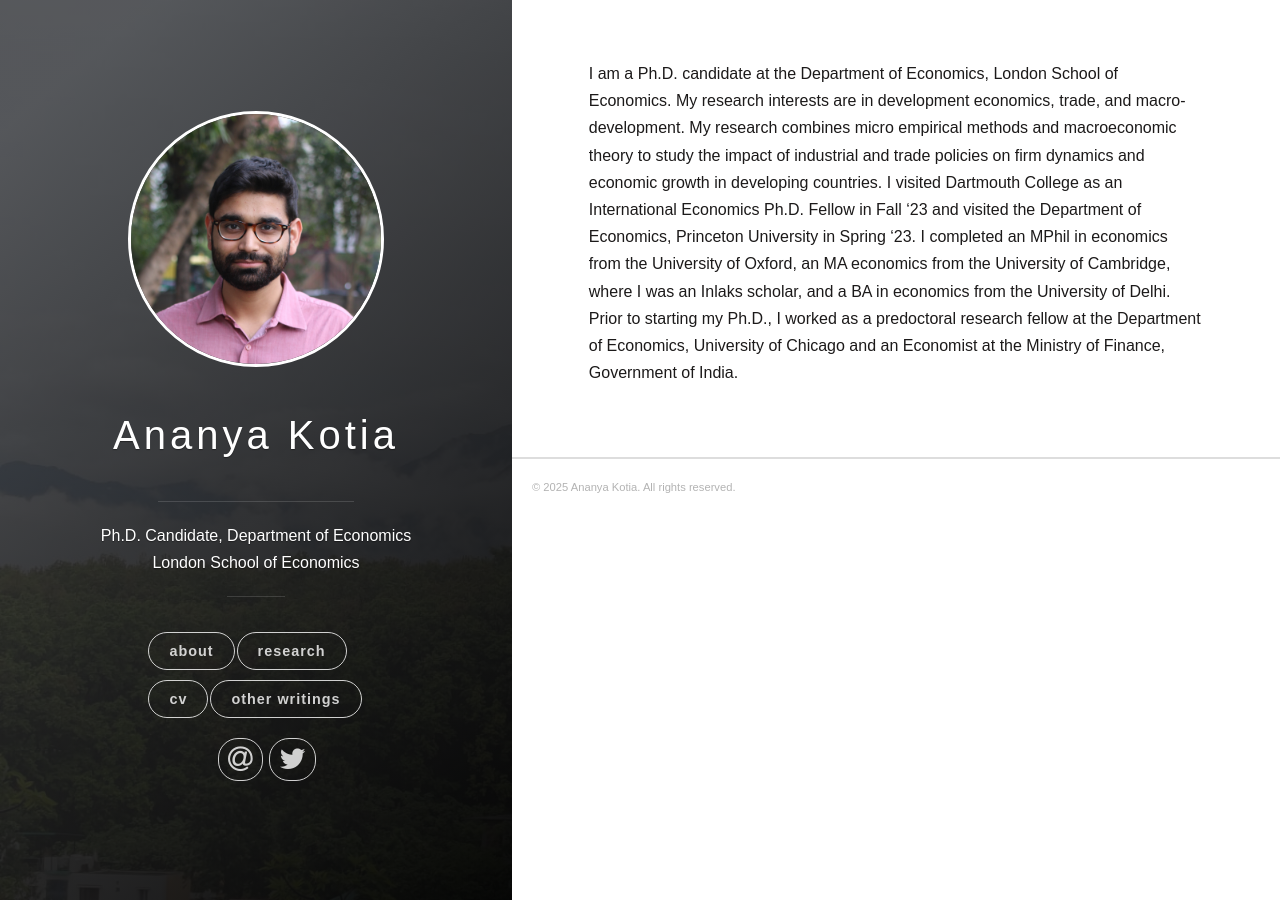
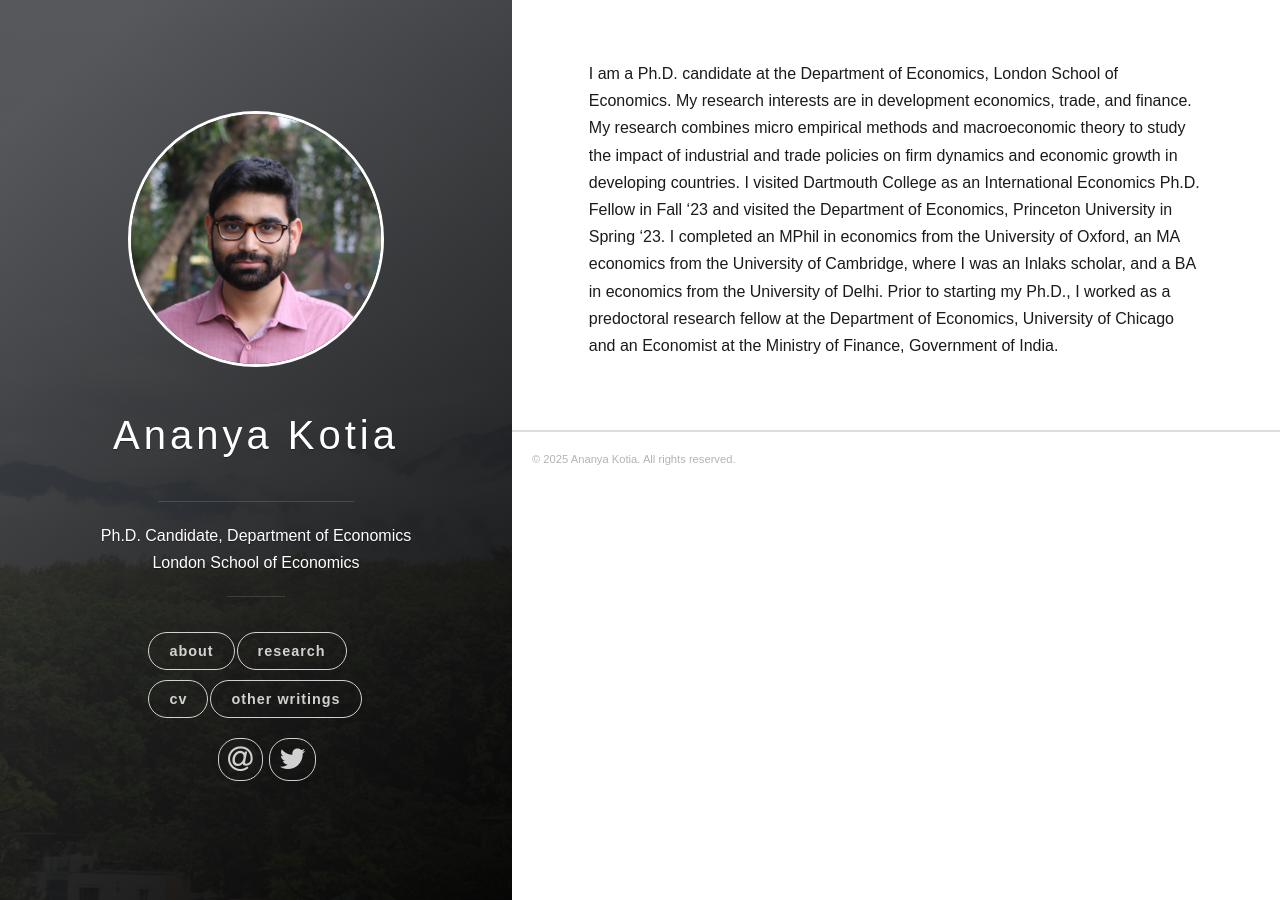
Before and after one commit to ananyakotia/ananyakotia.github.io, a Jekyll site: the page built from _posts/2018-06-14-about.markdown, in a window 1280 px wide. Built offline with Jekyll 4.4.1, drawn with Linux system fonts in a browser that asks for light colours; nearby versions of some CDN libraries; some web fonts are replaced; a style sheet for code colours, icons or effects is not loaded.

Commit message:
update cv

```diff
--- a/_posts/2018-06-14-about.markdown
+++ b/_posts/2018-06-14-about.markdown
@@ -4,4 +4,4 @@ categories: [jekyll]
 tags: [jekyll]
 ---
 
-I am a Ph.D. candidate at the Department of Economics, London School of Economics. My research interests are in development economics, trade, and macro-development. My research combines micro empirical methods and macroeconomic theory to study the impact of industrial and trade policies on firm dynamics and economic growth in developing countries. I visited Dartmouth College as an International Economics Ph.D. Fellow in Fall '23 and visited the Department of Economics, Princeton University in Spring '23. I completed an MPhil in economics from the University of Oxford, an MA economics from the University of Cambridge, where I was an Inlaks scholar, and a BA in economics from the University of Delhi.  Prior to starting my Ph.D., I worked as a predoctoral research fellow at the Department of Economics, University of Chicago and an Economist at the Ministry of Finance, Government of India.
+I am a Ph.D. candidate at the Department of Economics, London School of Economics. My research interests are in development economics, trade, and finance. My research combines micro empirical methods and macroeconomic theory to study the impact of industrial and trade policies on firm dynamics and economic growth in developing countries. I visited Dartmouth College as an International Economics Ph.D. Fellow in Fall '23 and visited the Department of Economics, Princeton University in Spring '23. I completed an MPhil in economics from the University of Oxford, an MA economics from the University of Cambridge, where I was an Inlaks scholar, and a BA in economics from the University of Delhi.  Prior to starting my Ph.D., I worked as a predoctoral research fellow at the Department of Economics, University of Chicago and an Economist at the Ministry of Finance, Government of India.
```
Also changed, not shown: 3 other files.
